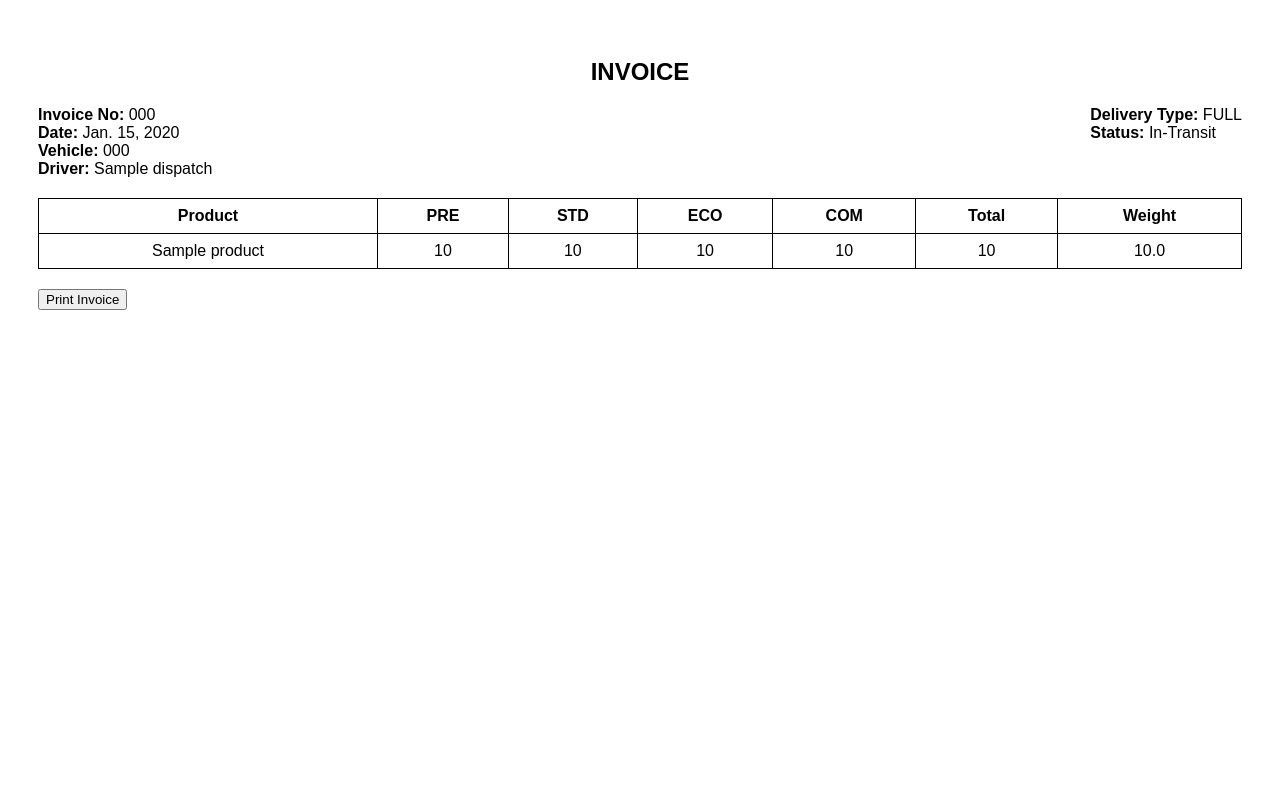
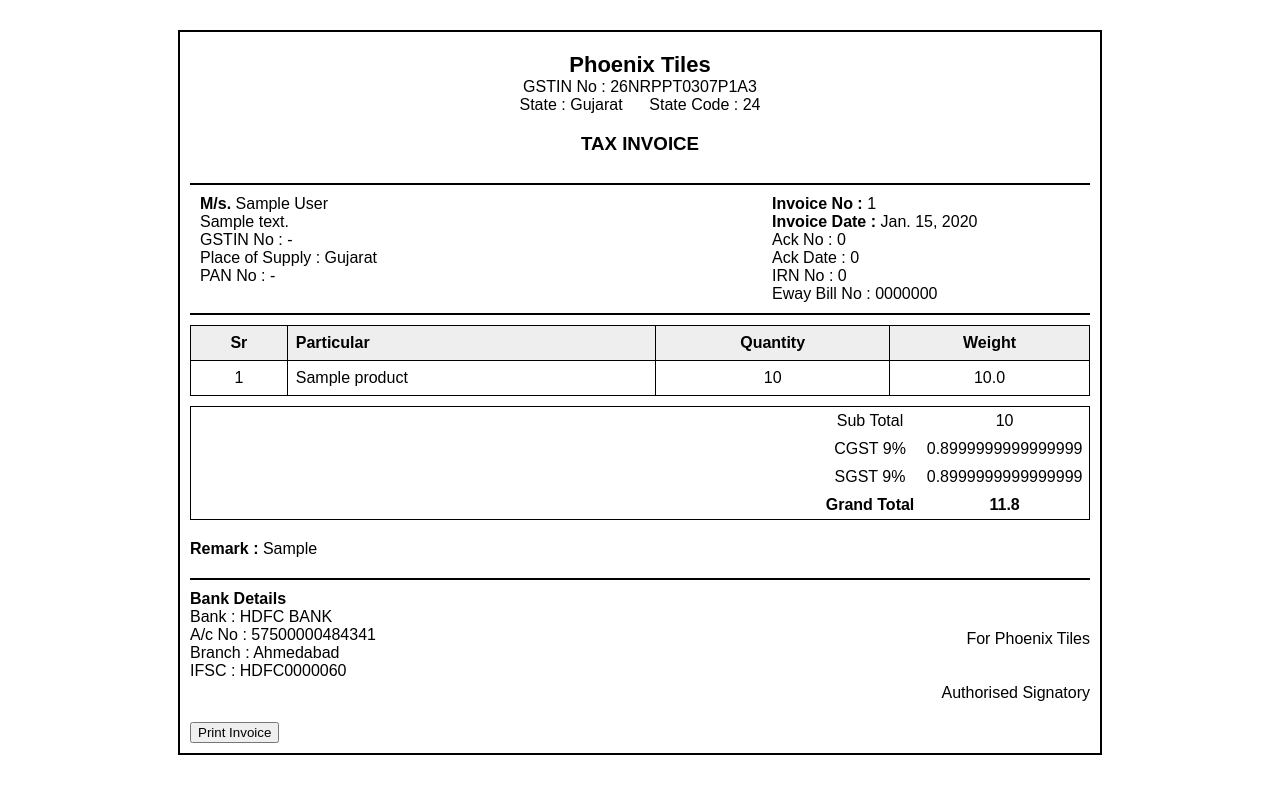
Before and after one commit to NamanAshani/Factory-Inventory-Managment-System, a Django app: page /logistics/print-invoice/1/ in a window 1280 px wide. Run offline with Django 4.2, Linux system fonts and the light colour scheme; a user stored in the database is signed in; tables that the repository leaves empty hold one stand-in row (values such as "Sample post").

Commit message:
[imp]dispatch head dashboard and logistics.[fix]print_invoice page updated

```diff
--- a/FactoryInventoryManagmentSystem/logistics/models.py
+++ b/FactoryInventoryManagmentSystem/logistics/models.py
@@ -21,11 +21,23 @@ class Dispatch(models.Model):
 
     ], default='in-transit')
 
-    invoice_number=models.CharField(max_length=500)
+    invoice_number = models.PositiveIntegerField(unique=True, null=True, blank=True)
+    remark = models.CharField(max_length=255, blank=True, null=True)
 
     def __str__(self):
         return f"Dispatch #{self.id} - Order #{self.order.ord_id} - {self.vehicle_number}"
 
+    def save(self, *args, **kwargs):
+
+        if not self.invoice_number:
+            last_invoice = Dispatch.objects.order_by('-invoice_number').first()
+
+            if last_invoice and last_invoice.invoice_number:
+                self.invoice_number = last_invoice.invoice_number + 1
+            else:
+                self.invoice_number = 1
+
+        super().save(*args, **kwargs)
 
 class DispatchItem(models.Model):
     id = models.AutoField(primary_key=True)
@@ -47,7 +59,6 @@ class DispatchItem(models.Model):
             self.com_quantity +
             self.eco_quantity
         )
-
         super().save(*args, **kwargs)
 
     def __str__(self):
--- a/FactoryInventoryManagmentSystem/logistics/views.py
+++ b/FactoryInventoryManagmentSystem/logistics/views.py
@@ -6,6 +6,7 @@ from order.models import Order
 from django.contrib.auth.decorators import login_required
 from .forms import DispatchForm, DispatchItemForm
 from django.shortcuts import get_object_or_404
+from django.db.models import Count
 
 @login_required(login_url="login")
 def logistics_view(request):
@@ -157,58 +158,51 @@ def logistics_view(request):
     return render(request, "logistics/index.html", context)
 
 
+
+
 @login_required(login_url="login")
 def add_dispatch(request):
 
     if request.method == "POST":
-        post_data = request.POST.copy()
 
-        order_id = post_data.get("order")
-        order = Order.objects.get(ord_id=order_id)
+        dispatch_form = DispatchForm(request.POST)
+        item_form = DispatchItemForm(request.POST)
 
-    # 🔥 Inject product_id into POST before form validation
-        post_data["product_id"] = order.product.pro_id
+        if dispatch_form.is_valid() and item_form.is_valid():
 
-        dispatch_form = DispatchForm(post_data)
-        item_form = DispatchItemForm(post_data)
+            order = dispatch_form.cleaned_data["order"]
 
-        if dispatch_form.is_valid() and item_form.is_valid()    :
+            dispatch = dispatch_form.save()
 
-           dispatch = dispatch_form.save()
+            dispatch_item = item_form.save(commit=False)
 
-           order_id = request.POST.get("order")
-           order = Order.objects.get(ord_id=order_id)
+            dispatch_item.dispatch_id = dispatch
+            dispatch_item.product_id = order.product
 
-    # 🔥 Don't validate item_form first
-           dispatch_item = item_form.save(commit=False)
+            dispatch_item.pre_quantity = min(dispatch_item.pre_quantity, order.pre_quantity)
+            dispatch_item.std_quantity = min(dispatch_item.std_quantity, order.std_quantity)
+            dispatch_item.com_quantity = min(dispatch_item.com_quantity, order.com_quantity)
+            dispatch_item.eco_quantity = min(dispatch_item.eco_quantity, order.eco_quantity)
 
-           dispatch_item.dispatch_id = dispatch
-           dispatch_item.product_id = order.product  # force set
+            dispatch_item.total_quantity = (
+                dispatch_item.pre_quantity +
+                dispatch_item.std_quantity +
+                dispatch_item.com_quantity +
+                dispatch_item.eco_quantity
+            )
 
-           dispatch_item.pre_quantity = min(int(request.POST.get("pre_quantity", 0)), order.pre_quantity)
-           dispatch_item.std_quantity = min(int(request.POST.get("std_quantity", 0)), order.std_quantity)
-           dispatch_item.com_quantity = min(int(request.POST.get("com_quantity", 0)), order.com_quantity)
-           dispatch_item.eco_quantity = min(int(request.POST.get("eco_quantity", 0)), order.eco_quantity)
+            if dispatch_item.total_quantity >= order.total_quantity:
+                dispatch.delivery_type = "full"
+            else:
+                dispatch.delivery_type = "partial"
 
-           dispatch_item.total_quantity = (
-           dispatch_item.pre_quantity +
-           dispatch_item.std_quantity +
-           dispatch_item.com_quantity +
-           dispatch_item.eco_quantity
-        )
+            dispatch.save()
 
-           if dispatch_item.total_quantity >= order.total_quantity:
-               dispatch.delivery_type = "full"
-           else:
-               dispatch.delivery_type = "partial"
+            dispatch_item.weight = dispatch.total_weight
+            dispatch_item.save()
 
-           dispatch.save()
-
-           dispatch_item.weight = dispatch.total_weight
-           dispatch_item.save()
-
-           messages.success(request, "Dispatch created successfully!")
-           return redirect("logistics_view")
+            messages.success(request, "Dispatch created successfully!")
+            return redirect("logistics_view")
 
         else:
             print("Dispatch Errors:", dispatch_form.errors)
@@ -223,7 +217,6 @@ def add_dispatch(request):
         "item_form": item_form,
         "orders": Order.objects.all().order_by('-ord_id'),
     })
-
 
 
 
@@ -247,16 +240,28 @@ def update_dispatch_status(request, dispatch_id):
 
 
 
-
 @login_required(login_url="login")
 def print_invoice(request, dispatch_id):
 
     dispatch = Dispatch.objects.get(id=dispatch_id)
-    dispatch_items = DispatchItem.objects.filter(dispatch_id=dispatch)
+    items = DispatchItem.objects.filter(dispatch_id=dispatch)
+
+    subtotal = 0
+
+    for item in items:
+        subtotal += item.total_quantity
+
+    cgst = subtotal * 0.09
+    sgst = subtotal * 0.09
+    grand_total = subtotal + cgst + sgst
 
     context = {
         "dispatch": dispatch,
-        "items": dispatch_items,
+        "items": items,
+        "subtotal": subtotal,
+        "cgst": cgst,
+        "sgst": sgst,
+        "grand_total": grand_total,
     }
 
     return render(request, "logistics/print_invoice.html", context)
--- a/FactoryInventoryManagmentSystem/templates/logistics/print_invoice.html
+++ b/FactoryInventoryManagmentSystem/templates/logistics/print_invoice.html
@@ -1,84 +1,238 @@
 <!DOCTYPE html>
+
 <html>
 <head>
-    <title>Invoice {{ dispatch.invoice_number }}</title>
+<title>Invoice</title>
+
 <style>
-        body { font-family: Arial; padding: 30px; }
-        h2 { text-align: center; }
-        table {
-            width: 100%;
-            border-collapse: collapse;
-            margin-top: 20px;
+
+body{
+font-family:Arial;
+margin:30px;
 }
-        table, th, td {
-            border: 1px solid black;
+
+.invoice-box{
+width:900px;
+margin:auto;
+border:2px solid black;
+padding:10px;
 }
-        th, td {
-            padding: 8px;
-            text-align: center;
+
+.header{
+text-align:center;
+border-bottom:2px solid black;
+padding:10px;
 }
-        .top-section {
-            display: flex;
-            justify-content: space-between;
+
+.company{
+font-size:22px;
+font-weight:bold;
 }
-        .print-btn {
-            margin-top: 20px;
+
+.section{
+border-bottom:2px solid black;
+padding:10px;
+display:flex;
+justify-content:space-between;
 }
-        @media print {
-            .print-btn {
-                display: none;
+
+.customer-box{
+width:60%;
+}
+
+.invoice-info{
+width:35%;
+}
+
+table{
+width:100%;
+border-collapse:collapse;
+margin-top:10px;
+}
+
+table,th,td{
+border:1px solid black;
+}
+
+th{
+background:#eee;
+}
+
+th,td{
+padding:8px;
+text-align:center;
+}
+
+.left{
+text-align:left;
+}
+
+.totals{
+margin-top:10px;
+width:100%;
+}
+
+.totals td{
+border:none;
+padding:5px;
+}
+
+.bank{
+border-top:2px solid black;
+margin-top:20px;
+padding-top:10px;
+display:flex;
+justify-content:space-between;
+}
+
+.signature{
+text-align:right;
+margin-top:40px;
+}
+
+.print-btn{
+margin-top:20px;
+}
+
+@media print{
+.print-btn{
+display:none;
 }
 }
+
 </style>
+
 </head>
+
 <body>
 
-<h2>INVOICE</h2>
+<div class="invoice-box">
 
-<div class="top-section">
-    <div>
-        <strong>Invoice No:</strong> {{ dispatch.invoice_number }} <br>
-        <strong>Date:</strong> {{ dispatch.dispatch_date }} <br>
-        <strong>Vehicle:</strong> {{ dispatch.vehicle_number }} <br>
-        <strong>Driver:</strong> {{ dispatch.driver_name }} <br>
+<div class="header">
+
+<div class="company">Phoenix Tiles</div>
+
+GSTIN No : 26NRPPT0307P1A3<br>
+State : Gujarat      State Code : 24
+
+<h3>TAX INVOICE</h3>
+
 </div>
 
-    <div>
-        <strong>Delivery Type:</strong> {{ dispatch.delivery_type|upper }} <br>
-        <strong>Status:</strong> {{ dispatch.status|title }}
+<div class="section">
+
+<div class="customer-box">
+
+<b>M/s.</b> {{dispatch.order.cust_name}}<br>
+
+{{dispatch.order.address}}<br>
+
+GSTIN No : -<br>
+Place of Supply : Gujarat<br>
+PAN No : -
+
 </div>
+
+<div class="invoice-info">
+
+<b>Invoice No :</b> {{dispatch.invoice_number}}<br> <b>Invoice Date :</b> {{dispatch.dispatch_date}}<br>
+
+Ack No : 0<br>
+Ack Date : 0<br>
+IRN No : 0<br>
+Eway Bill No : 0000000
+
+</div>
+
 </div>
 
 <table>
-    <thead>
+
 <tr>
-            <th>Product</th>
-            <th>PRE</th>
-            <th>STD</th>
-            <th>ECO</th>
-            <th>COM</th>
-            <th>Total</th>
+<th>Sr</th>
+<th class="left">Particular</th>
+<th>Quantity</th>
 <th>Weight</th>
 </tr>
-    </thead>
-    <tbody>
+
 {% for item in items %}
+
 <tr>
-            <td>{{ item.product_id.pro_name }}</td>
-            <td>{{ item.pre_quantity }}</td>
-            <td>{{ item.std_quantity }}</td>
-            <td>{{ item.eco_quantity }}</td>
-            <td>{{ item.com_quantity }}</td>
-            <td>{{ item.total_quantity }}</td>
-            <td>{{ item.weight }}</td>
+
+<td>{{forloop.counter}}</td>
+
+<td class="left">{{item.product_id.pro_name}}</td>
+
+<td>{{item.total_quantity}}</td>
+
+<td>{{item.weight}}</td>
+
 </tr>
+
 {% endfor %}
-    </tbody>
+
 </table>
+
+<table class="totals">
+
+<tr>
+<td style="width:70%"></td>
+<td>Sub Total</td>
+<td>{{subtotal}}</td>
+</tr>
+
+<tr>
+<td></td>
+<td>CGST 9%</td>
+<td>{{cgst}}</td>
+</tr>
+
+<tr>
+<td></td>
+<td>SGST 9%</td>
+<td>{{sgst}}</td>
+</tr>
+
+<tr>
+<td></td>
+<td><b>Grand Total</b></td>
+<td><b>{{grand_total}}</b></td>
+</tr>
+
+</table>
+
+<div style="margin-top:20px;">
+<b>Remark :</b> {{dispatch.remark|default:"None"}}
+</div>
+
+<div class="bank">
+
+<div>
+
+<b>Bank Details</b><br>
+
+Bank : HDFC BANK<br>
+A/c No : 57500000484341<br>
+Branch : Ahmedabad<br>
+IFSC : HDFC0000060
+
+</div>
+
+<div class="signature">
+
+For Phoenix Tiles<br><br><br>
+
+Authorised Signatory
+
+</div>
+
+</div>
 
 <div class="print-btn">
 <button onclick="window.print()">Print Invoice</button>
 </div>
 
+</div>
+
 </body>
 </html>
```
Also changed, not shown: FactoryInventoryManagmentSystem/authentication/views.py (+21 -1 lines), FactoryInventoryManagmentSystem/logistics/forms.py (+47 -10 lines), FactoryInventoryManagmentSystem/templates/Admin/dh_dashboard.html (+166 -0 lines), FactoryInventoryManagmentSystem/logistics/migrations/0001_initial.py. Lines whose indentation alone changed are shown as unchanged.
